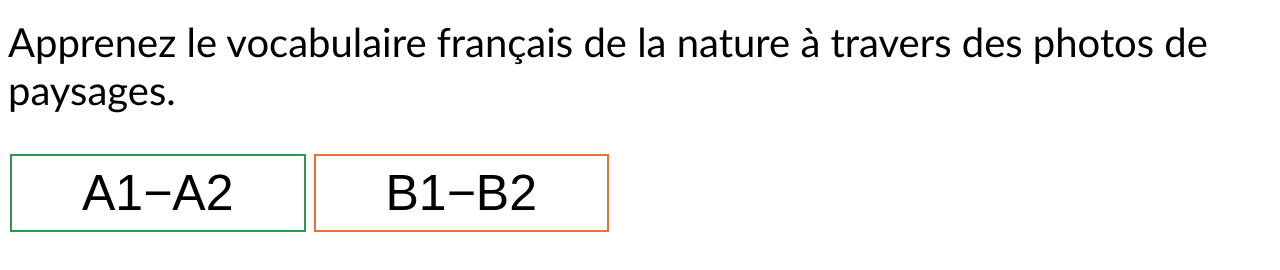
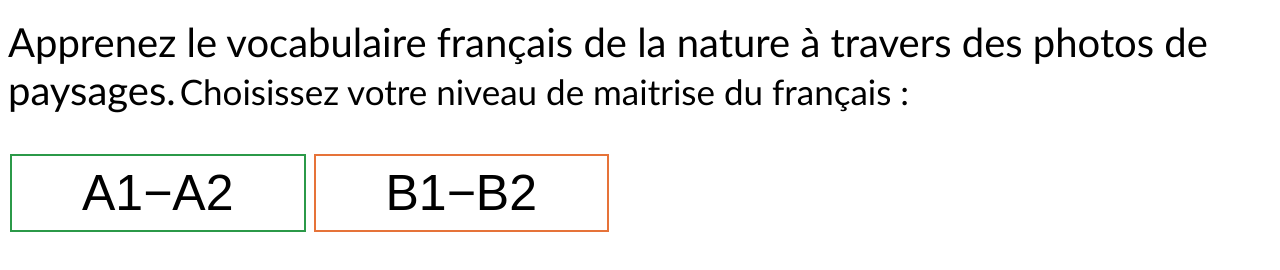
Before and after one commit to DicoPhotos/DicoPhotos.github.io, a plain HTML site: page index.html in a window 1280 px wide. Shown: the part 144-414 px from the top of the page. Drawn offline with Linux system fonts and the light colour scheme.

Commit message:
Add files via upload

```diff
--- a/index.html
+++ b/index.html
@@ -7,6 +7,7 @@
 
 <h1 style="font-family: Segoe UI; font-size: 60px">DICOPHOTOS</h1>
 <p1 style="font-family: Trebuchet MS; font-size: 40px">Apprenez le vocabulaire français de la nature à travers des photos de paysages.</p1>
+<p1 style="font-family: Trebuchet MS; font-size: 35px">Choisissez votre niveau de maitrise du français :</p1>
 <br>
 <br>
 <br>
```
